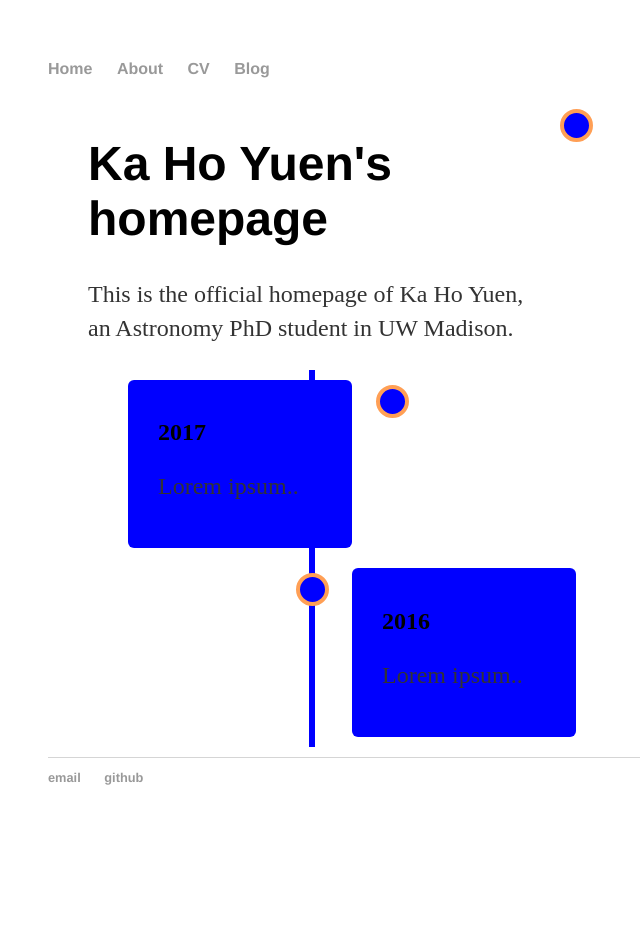
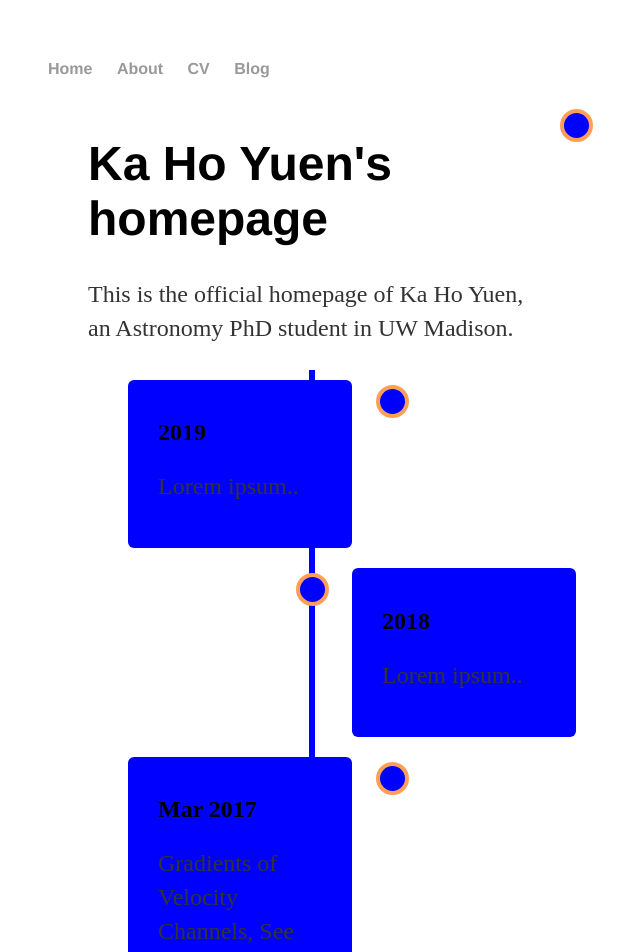
Before and after one commit to kyuen2/laztech.github.io, a Jekyll site: the page built from index.html, in a window 1280 px wide. Shown: the top 952 px of the page, without its empty margins (144-784 px from the left). Built offline with Jekyll 4.4.1, drawn with Linux system fonts in a browser that asks for light colours; before the commit the page ends 900 px from its top, so only the background shows below that; some of the changed text lies outside the part shown.

Commit message:
Update index.html
add two sample lines

```diff
--- a/index.html
+++ b/index.html
@@ -8,14 +8,27 @@ title: Homepage
 	<div class="timeline">
 		<div class="container left">
 			<div class="content">
-				<h2>2017</h2>
+				<h2>2019</h2>
 				<p>Lorem ipsum..</p>
 			</div>
 		</div>
 		<div class="container right">
 			<div class="content">
-				<h2>2016</h2>
+				<h2>2018</h2>
 				<p>Lorem ipsum..</p>
+			</div>
+		</div>
+		<div class="container left">
+			<div class="content">
+				<h2>Mar 2017</h2>
+				<p>Gradients of Velocity Channels, See <a href="https://arxiv.org/abs/1703.03119">arXiv</a></p>
+			</div>
+		</div>
+		<div class="container right">
+			<div class="content">
+				<h2>Dec 2016</h2>
+				<p>The first observational application of the Velocity Gradient Technique: See <a href="https://arxiv.org/abs/1701.07944">arXiv</a></p>
+				<img src="images/pic_trulli.jpg" alt="Italian Trulli">
 			</div>
 		</div>
 	</div>
```
